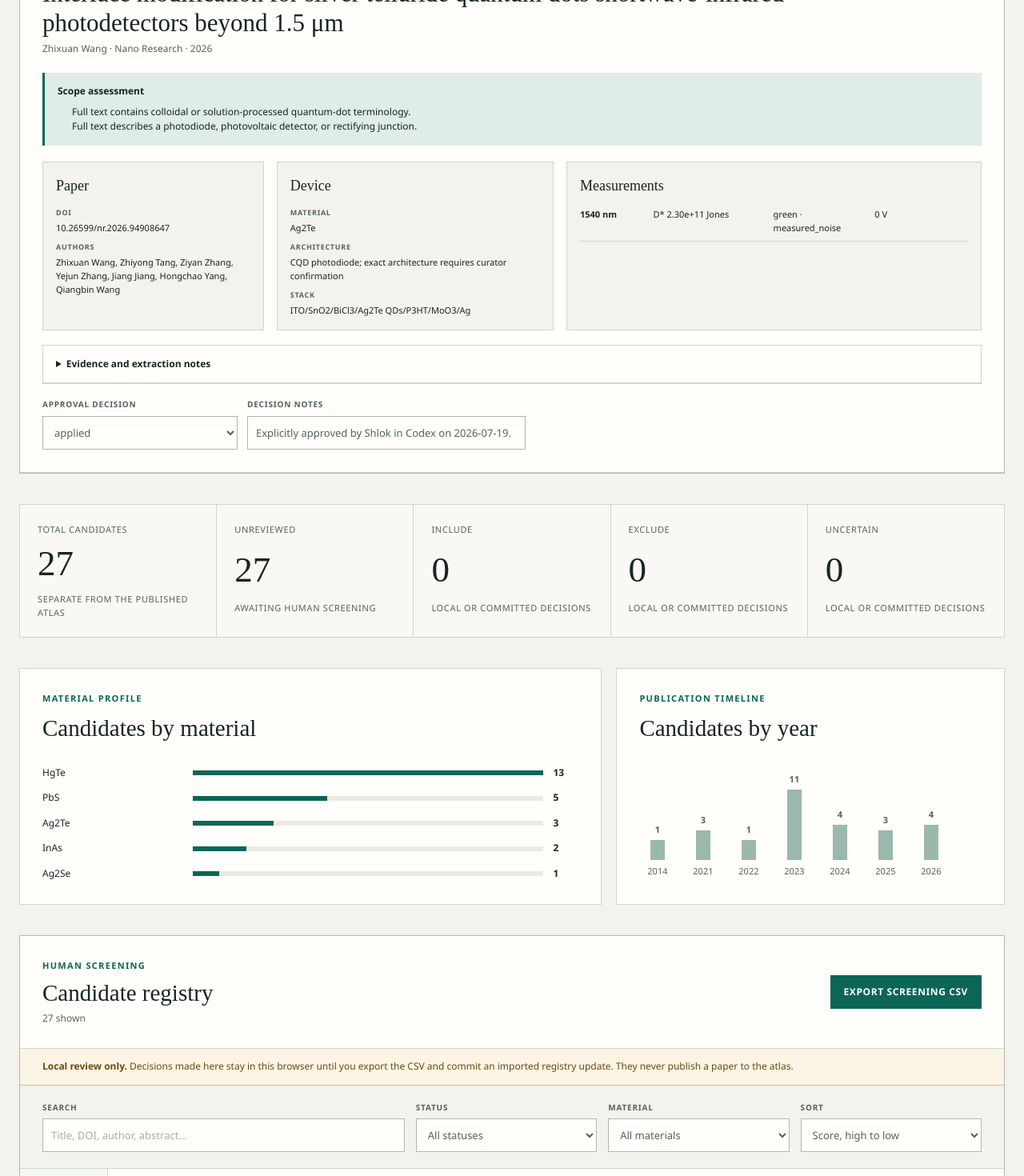
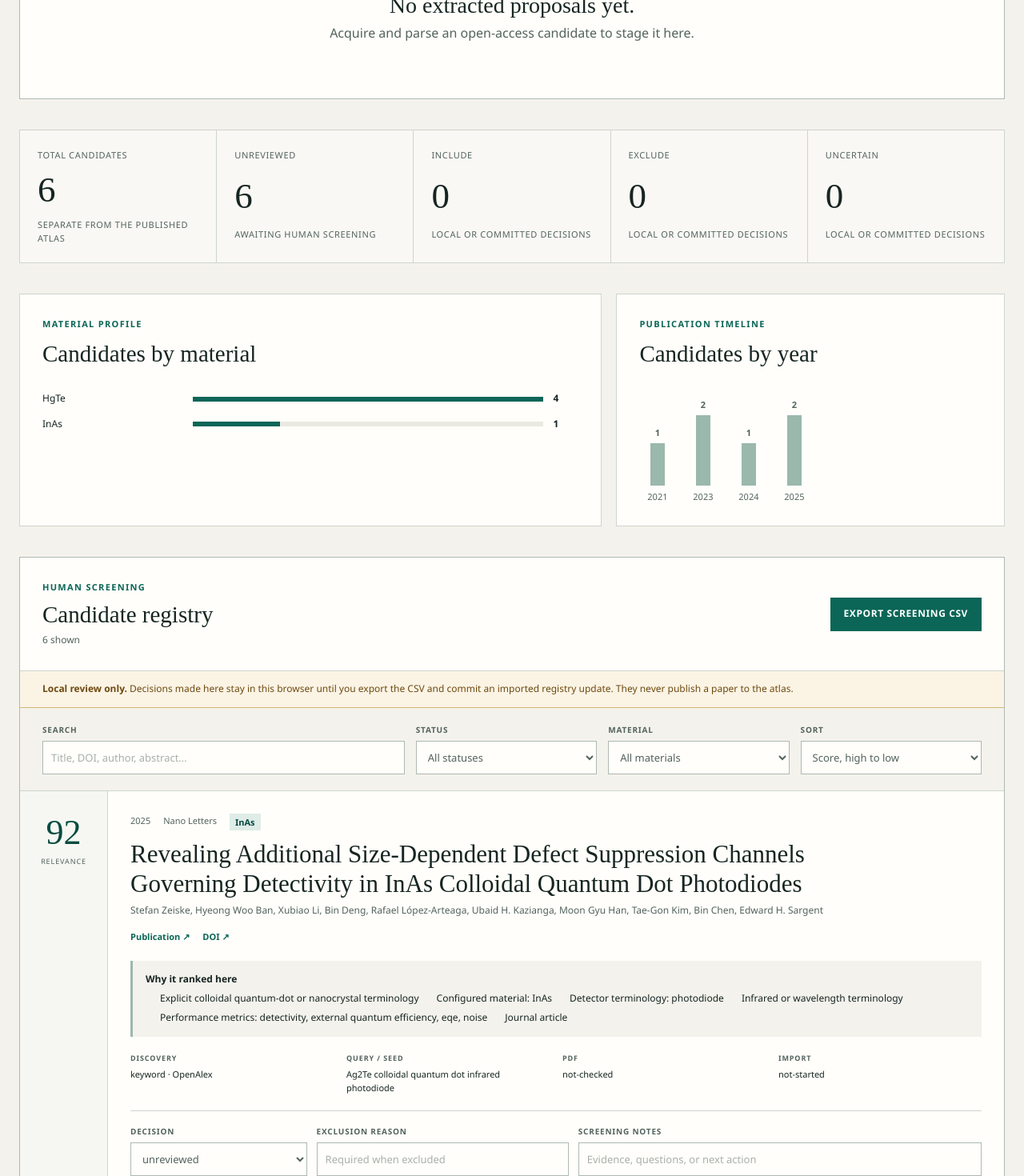
Before and after one commit to Shlok-Joseph-Paul/cQD-Detector-Compiler-and-Verifier, a Next.js app: page /discovery in a window 1280 px wide. Shown: the part 780-2250 px from the top of the page at 80% size. Built offline with nearby package versions, Linux system fonts and the light colour scheme.

Commit message:
Clean public discovery screening queue

```diff
--- a/app/discovery/page.tsx
+++ b/app/discovery/page.tsx
@@ -3,6 +3,11 @@ import registry from "@/data/discovery/candidates.json";
 import proposalRegistry from "@/data/discovery/proposals.json";
 import { DiscoveryQueueClient } from "@/components/discovery/DiscoveryQueueClient";
 import { SiteShell } from "@/components/SiteShell";
+import { atlasData } from "@/lib/data/generated";
+import {
+  filterPublicDiscoveryCandidates,
+  filterPublicDiscoveryProposals,
+} from "@/lib/discovery/public-queue";
 import type { CandidateRegistry } from "@/lib/discovery/types";
 import type { ProposalRegistry } from "@/lib/discovery/proposal-types";
 
@@ -13,8 +18,14 @@ export const metadata: Metadata = {
 };
 
 export default function DiscoveryPage() {
-  const candidates = (registry as CandidateRegistry).candidates;
-  const proposals = (proposalRegistry as ProposalRegistry).proposals;
+  const candidates = filterPublicDiscoveryCandidates(
+    (registry as CandidateRegistry).candidates,
+    atlasData.papers,
+  );
+  const proposals = filterPublicDiscoveryProposals(
+    (proposalRegistry as ProposalRegistry).proposals,
+    atlasData.papers,
+  );
   return (
     <SiteShell>
       <div className="page-shell discovery-page">
--- a/lib/discovery/index.ts
+++ b/lib/discovery/index.ts
@@ -10,6 +10,7 @@ export * from "./proposal-extractor.ts";
 export * from "./proposal-pipeline.ts";
 export * from "./proposal-registry.ts";
 export * from "./proposal-types.ts";
+export * from "./public-queue.ts";
 export * from "./apply-proposals.ts";
 export * from "./score.ts";
 export * from "./shortlist.ts";
--- /dev/null
+++ b/lib/discovery/public-queue.ts
@@ -0,0 +1,71 @@
+import type { Paper } from "../data/types.ts";
+import { normalizeDoi, normalizeTitle } from "./normalize.ts";
+import type { StagedPaperProposal } from "./proposal-types.ts";
+import type { DiscoveryCandidate } from "./types.ts";
+
+// These records are retained in the versioned discovery registry for auditability,
+// but are not useful screening candidates for the photodiode atlas.
+export const PUBLIC_QUEUE_EXCLUSIONS: Readonly<Record<string, string>> = {
+  "candidate-6a453ed1f34e23ea": "General photodetector review",
+  "candidate-50dae34fdf1cf73e":
+    "Nanocrystal electronic-structure study without a qualifying detector measurement",
+  "candidate-b3329c9b578c2b5b": "Temperature-dependent HgTe spectroscopy study",
+  "candidate-7a36cd48ec1aaadf":
+    "Reported detectivity belongs to a lateral photoconductor",
+  "candidate-e267ac054661d6dd": "General nanocrystal optoelectronics review",
+  "candidate-e75a05cc5bea95b4":
+    "Doctoral thesis rather than a primary journal paper",
+  "candidate-1a83622286fe171c":
+    "HgTe film structure study without a qualifying photodiode measurement",
+  "candidate-beee40b9c5f822b8": "Emitter-only PbS nanocrystal study",
+  "candidate-71a7f3dac85168f5": "Theoretical resonator-optimization study",
+  "candidate-2206d145709be166": "Doctoral thesis duplicate",
+  "candidate-61e25f17827e5d15":
+    "Photoemission characterization study without reported photodiode detectivity",
+  "candidate-e3e5d104b5960df1": "Infrared-detector review article",
+  "candidate-00930eb1b362d1f2": "Mercury-chalcogenide CQD review article",
+  "candidate-6d75de2413fbe344":
+    "Nanocrystal-superlattice crystallization study unrelated to photodiodes",
+  "candidate-b5d5cbadeafff773": "Field-effect-transistor spectroscopy study",
+  "candidate-170faadb72fc3b16":
+    "Operando electronic-structure study without reported photodiode detectivity",
+};
+
+function atlasKeys(papers: readonly Paper[]) {
+  return {
+    dois: new Set(
+      papers
+        .map((paper) => normalizeDoi(paper.doi))
+        .filter((doi): doi is string => Boolean(doi)),
+    ),
+    titles: new Set(papers.map((paper) => normalizeTitle(paper.title))),
+  };
+}
+
+export function filterPublicDiscoveryCandidates(
+  candidates: readonly DiscoveryCandidate[],
+  papers: readonly Paper[],
+): DiscoveryCandidate[] {
+  const existing = atlasKeys(papers);
+  return candidates.filter((candidate) => {
+    if (candidate.importStatus === "published") return false;
+    if (candidate.screeningStatus === "exclude") return false;
+    if (PUBLIC_QUEUE_EXCLUSIONS[candidate.candidateId]) return false;
+    if (candidate.normalizedDoi && existing.dois.has(candidate.normalizedDoi))
+      return false;
+    return !existing.titles.has(normalizeTitle(candidate.title));
+  });
+}
+
+export function filterPublicDiscoveryProposals(
+  proposals: readonly StagedPaperProposal[],
+  papers: readonly Paper[],
+): StagedPaperProposal[] {
+  const existing = atlasKeys(papers);
+  return proposals.filter((proposal) => {
+    if (proposal.status === "applied") return false;
+    const doi = normalizeDoi(proposal.proposedPaper.doi);
+    if (doi && existing.dois.has(doi)) return false;
+    return !existing.titles.has(normalizeTitle(proposal.proposedPaper.title));
+  });
+}
```
Also changed, not shown: 1 other file (tests, documents, lock files or other folders).
